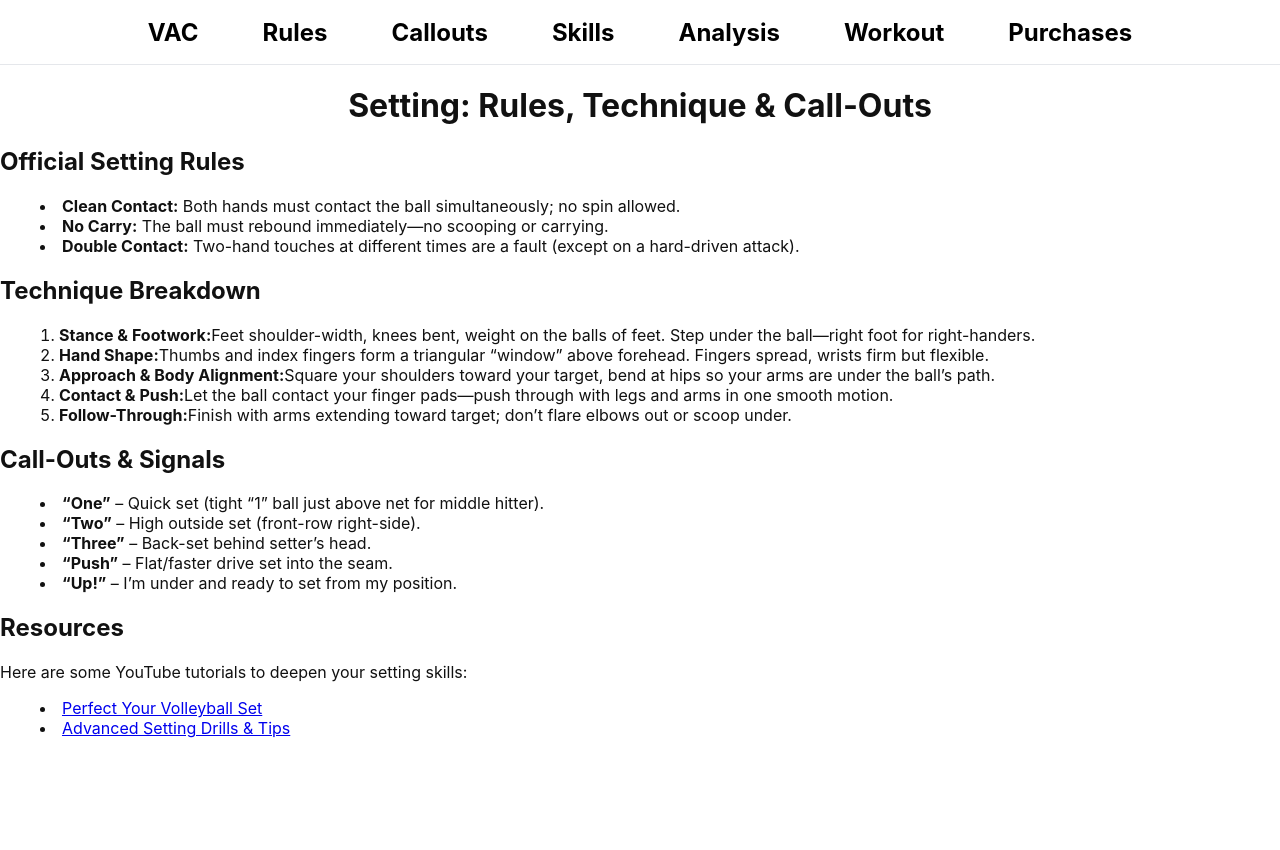
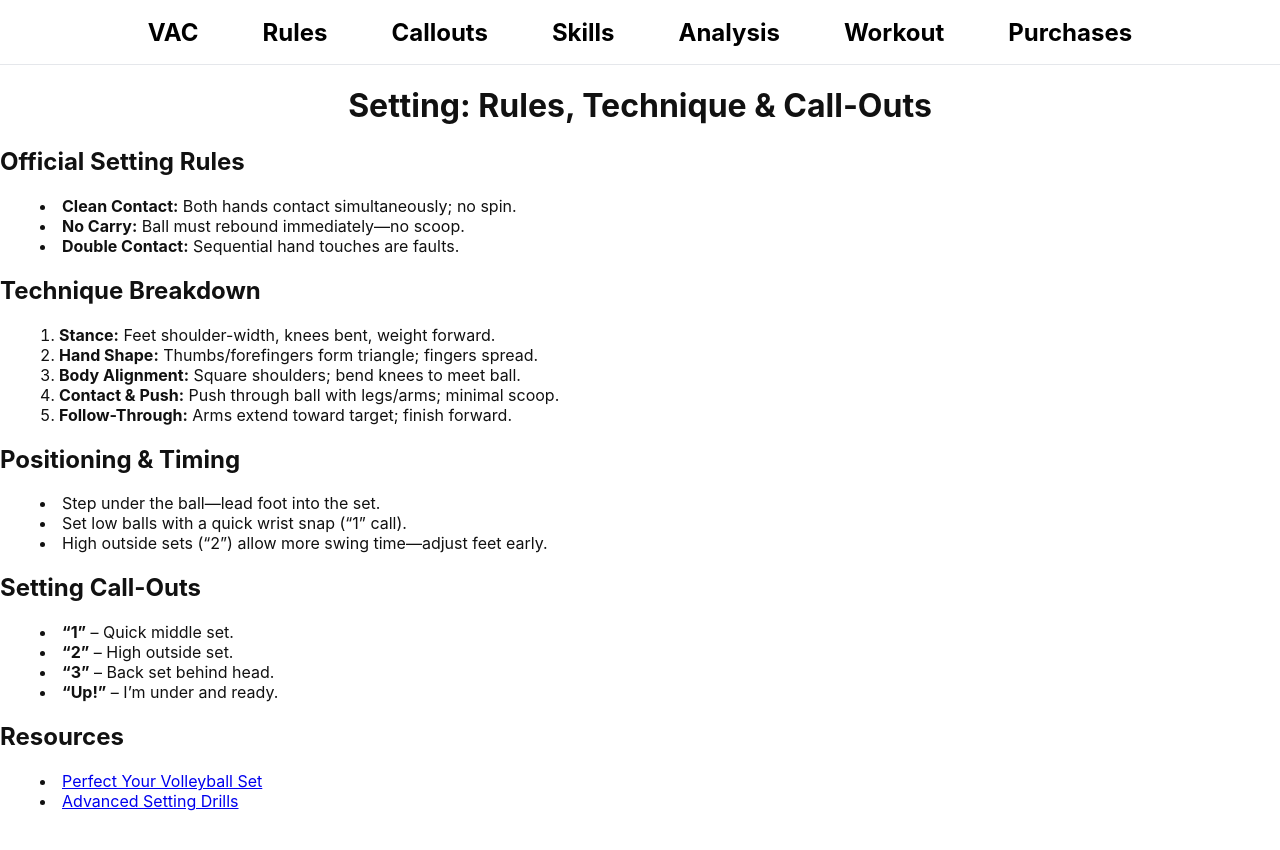
Before and after one commit to blueweriy/volleyball-ai-website, a React (Vite) app: page /skills/set in a window 1280 px wide. Shown: the top 850 px of the page. Built offline with nearby package versions, Linux system fonts and the light colour scheme.

Commit message:
Update Set.jsx

```diff
--- a/src/pages/skillpages/Set.jsx
+++ b/src/pages/skillpages/Set.jsx
@@ -1,103 +1,68 @@
+// src/pages/skillpages/Set.jsx
 import React from "react";
 
 export default function Set() {
   return (
     <div className="bg-white text-gray-900 py-16 px-8 md:px-16 lg:px-32 max-w-4xl mx-auto leading-relaxed">
-      {/* Title */}
       <h1 className="font-serif text-4xl font-bold mb-8 text-center">
         Setting: Rules, Technique & Call-Outs
       </h1>
 
       {/* Official Rules */}
       <section className="mb-12">
-        <h2 className="font-serif text-2xl font-semibold mb-4">Official Setting Rules</h2>
-        <ul className="list-disc list-inside space-y-3 text-lg">
-          <li>
-            <strong>Clean Contact:</strong> Both hands must contact the ball simultaneously; no spin allowed.
-          </li>
-          <li>
-            <strong>No Carry:</strong> The ball must rebound immediately—no scooping or carrying.
-          </li>
-          <li>
-            <strong>Double Contact:</strong> Two-hand touches at different times are a fault (except on a hard-driven attack).
-          </li>
+        <h2 className="text-2xl font-semibold mb-4">Official Setting Rules</h2>
+        <ul className="list-disc list-inside space-y-2 text-lg">
+          <li><strong>Clean Contact:</strong> Both hands contact simultaneously; no spin.</li>
+          <li><strong>No Carry:</strong> Ball must rebound immediately—no scoop.</li>
+          <li><strong>Double Contact:</strong> Sequential hand touches are faults.</li>
         </ul>
       </section>
 
-      {/* Technique Details */}
+      {/* Technique */}
       <section className="mb-12">
-        <h2 className="font-serif text-2xl font-semibold mb-4">Technique Breakdown</h2>
-        <ol className="list-decimal list-inside space-y-2 text-lg leading-relaxed">
-          <li>
-            <strong>Stance & Footwork:</strong>
-            Feet shoulder-width, knees bent, weight on the balls of feet. Step under the ball—right foot for right-handers.
-          </li>
-          <li>
-            <strong>Hand Shape:</strong>
-            Thumbs and index fingers form a triangular “window” above forehead. Fingers spread, wrists firm but flexible.
-          </li>
-          <li>
-            <strong>Approach & Body Alignment:</strong>
-            Square your shoulders toward your target, bend at hips so your arms are under the ball’s path.
-          </li>
-          <li>
-            <strong>Contact & Push:</strong>
-            Let the ball contact your finger pads—push through with legs and arms in one smooth motion.
-          </li>
-          <li>
-            <strong>Follow-Through:</strong>
-            Finish with arms extending toward target; don’t flare elbows out or scoop under.
-          </li>
+        <h2 className="text-2xl font-semibold mb-4">Technique Breakdown</h2>
+        <ol className="list-decimal list-inside space-y-2 text-lg">
+          <li><strong>Stance:</strong> Feet shoulder-width, knees bent, weight forward.</li>
+          <li><strong>Hand Shape:</strong> Thumbs/forefingers form triangle; fingers spread.</li>
+          <li><strong>Body Alignment:</strong> Square shoulders; bend knees to meet ball.</li>
+          <li><strong>Contact & Push:</strong> Push through ball with legs/arms; minimal scoop.</li>
+          <li><strong>Follow-Through:</strong> Arms extend toward target; finish forward.</li>
         </ol>
+      </section>
+
+      {/* Positioning & Timing */}
+      <section className="mb-12">
+        <h2 className="text-2xl font-semibold mb-4">Positioning & Timing</h2>
+        <ul className="list-disc list-inside space-y-2 text-lg">
+          <li>Step under the ball—lead foot into the set.</li>
+          <li>Set low balls with a quick wrist snap (“1” call).</li>
+          <li>High outside sets (“2”) allow more swing time—adjust feet early.</li>
+        </ul>
       </section>
 
       {/* Call-Outs */}
       <section className="mb-12">
-        <h2 className="font-serif text-2xl font-semibold mb-4">Call-Outs & Signals</h2>
-        <ul className="list-disc list-inside space-y-2 text-lg leading-relaxed">
-          <li>
-            <strong>“One”</strong> – Quick set (tight “1” ball just above net for middle hitter).
-          </li>
-          <li>
-            <strong>“Two”</strong> – High outside set (front-row right-side).
-          </li>
-          <li>
-            <strong>“Three”</strong> – Back-set behind setter’s head.
-          </li>
-          <li>
-            <strong>“Push”</strong> – Flat/faster drive set into the seam.
-          </li>
-          <li>
-            <strong>“Up!”</strong> – I’m under and ready to set from my position.
-          </li>
+        <h2 className="text-2xl font-semibold mb-4">Setting Call-Outs</h2>
+        <ul className="list-disc list-inside space-y-2 text-lg">
+          <li><strong>“1”</strong> – Quick middle set.</li>
+          <li><strong>“2”</strong> – High outside set.</li>
+          <li><strong>“3”</strong> – Back set behind head.</li>
+          <li><strong>“Up!”</strong> – I’m under and ready.</li>
         </ul>
       </section>
 
       {/* Resources */}
       <section>
-        <h2 className="font-serif text-2xl font-semibold mb-4">Resources</h2>
-        <p className="text-lg leading-relaxed mb-4">
-          Here are some YouTube tutorials to deepen your setting skills:
-        </p>
+        <h2 className="text-2xl font-semibold mb-4">Resources</h2>
         <ul className="list-disc list-inside space-y-2 text-lg">
           <li>
-            <a
-              href="https://www.youtube.com/watch?v=MPJXohqY3g0"
-              target="_blank"
-              rel="noopener noreferrer"
-              className="text-blue-600 hover:underline"
-            >
+            <a href="https://youtu.be/MPJXohqY3g0" target="_blank" className="text-blue-600 hover:underline">
               Perfect Your Volleyball Set
             </a>
           </li>
           <li>
-            <a
-              href="https://www.youtube.com/watch?v=5X5DyOxpzQ4"
-              target="_blank"
-              rel="noopener noreferrer"
-              className="text-blue-600 hover:underline"
-            >
-              Advanced Setting Drills & Tips
+            <a href="https://youtu.be/5X5DyOxpzQ4" target="_blank" className="text-blue-600 hover:underline">
+              Advanced Setting Drills
             </a>
           </li>
         </ul>
```
